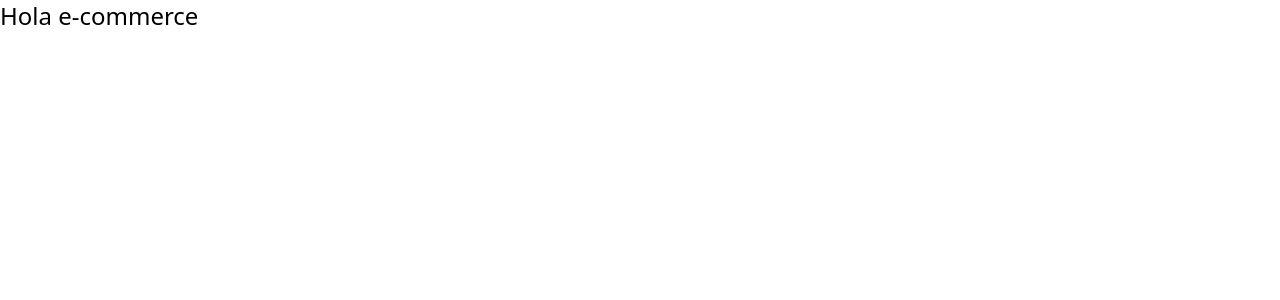
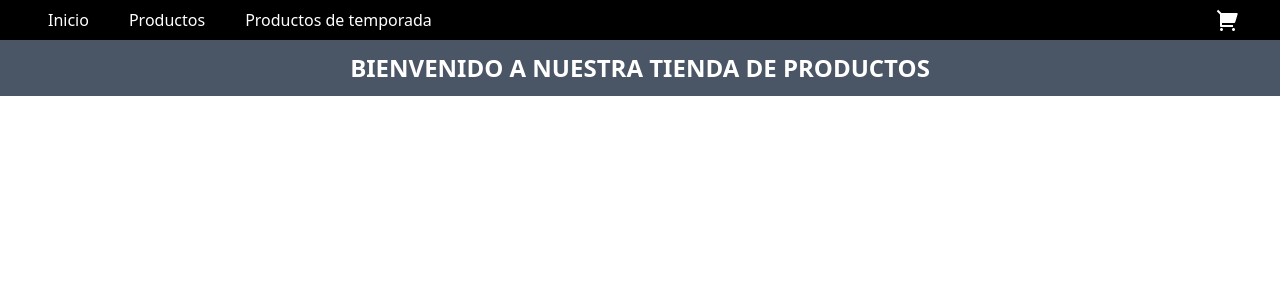
Before and after one commit to Sandre-GM/e-commerce-coderhouse, a React (Vite) app: page / in a window 1280 px wide. Shown: the top 300 px of the page. Built offline with nearby package versions, Linux system fonts and the light colour scheme.

Commit message:
CreaTuLanding1+ Gonzalez-Marmolejo

```diff
--- a/package.json
+++ b/package.json
@@ -13,6 +13,7 @@
     "@tailwindcss/vite": "^4.1.11",
     "react": "^19.1.0",
     "react-dom": "^19.1.0",
+    "react-icons": "^5.5.0",
     "tailwindcss": "^4.1.11"
   },
   "devDependencies": {
--- a/src/App.jsx
+++ b/src/App.jsx
@@ -1,14 +1,13 @@
-
+import ItemListContainer from "./Components/ItemListContainer";
+import Navbar from "./Components/Navbar";
 
 function App() {
-
-
   return (
     <>
-      <h1 className="text-2xl">Hola e-commerce</h1>
-
+      <Navbar />
+      <ItemListContainer text="Bienvenido a nuestra tienda de productos" />
     </>
-  )
+  );
 }
 
-export default App
+export default App;
--- /dev/null
+++ b/src/Components/CartWidget.jsx
@@ -0,0 +1,7 @@
+import { RiShoppingCart2Fill } from "react-icons/ri";
+import React from "react";
+
+export default function CartWidget() {
+  return <RiShoppingCart2Fill className="text-white text-2xl cursor-pointer"/>;
+
+}
--- /dev/null
+++ b/src/Components/ItemListContainer.jsx
@@ -0,0 +1,11 @@
+import React from "react";
+
+export default function ItemListContainer(props) {
+  return (
+    <>
+      <h2 className="text-2xl bg-gray-600 text-white text-center uppercase py-3 font-bold">
+        {props.text}
+      </h2>
+    </>
+  );
+}
--- /dev/null
+++ b/src/Components/Navbar.jsx
@@ -0,0 +1,17 @@
+import React from "react";
+import CartWidget from "./CartWidget";
+
+export default function Navbar() {
+  return (
+    <>
+      <div className="flex justify-between bg-black px-10 items-center">
+        <ul className="flex justify-center gap-10  text-white p-2">
+          <li><a href="#">Inicio</a></li>
+          <li><a href="#">Productos</a></li>
+          <li><a href="#">Productos de temporada</a></li>
+        </ul>
+        <CartWidget />
+      </div>
+    </>
+  );
+}
```
Also changed, not shown: 1 other file (tests, documents, lock files or other folders).
